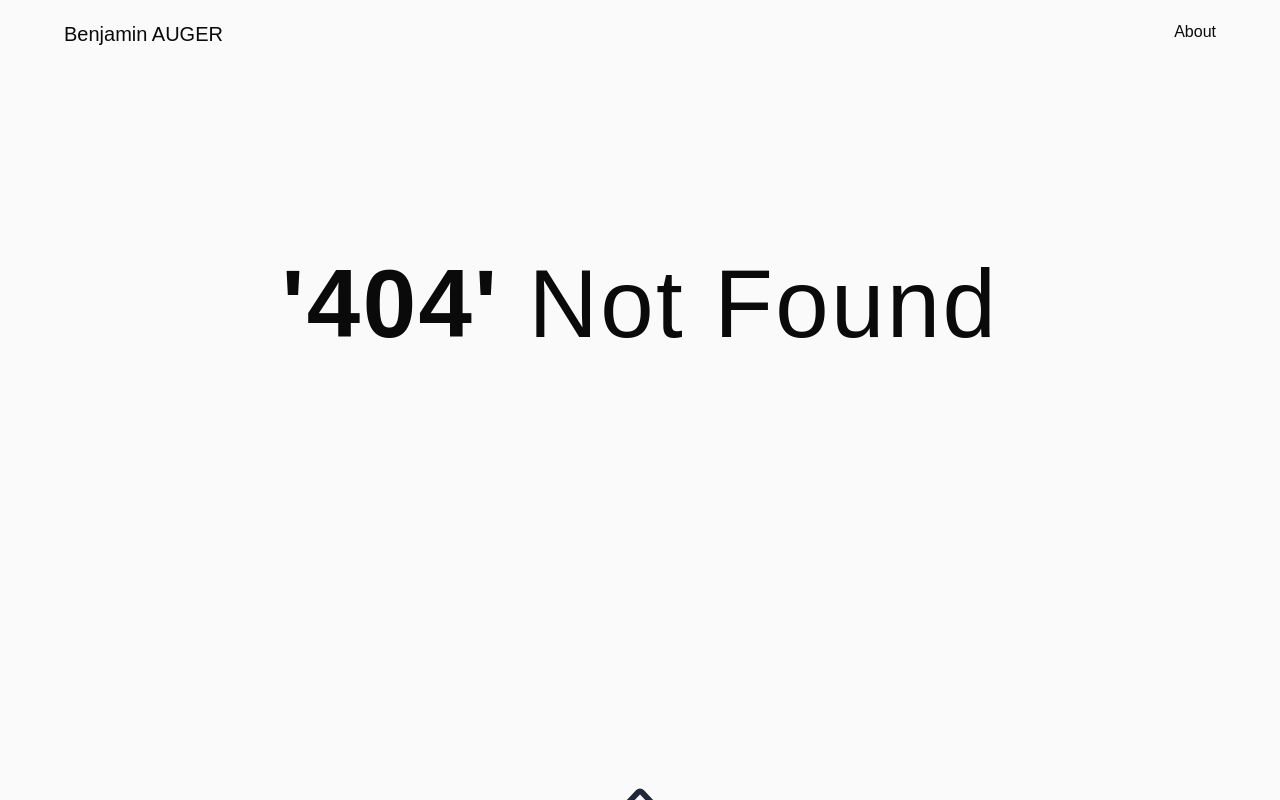
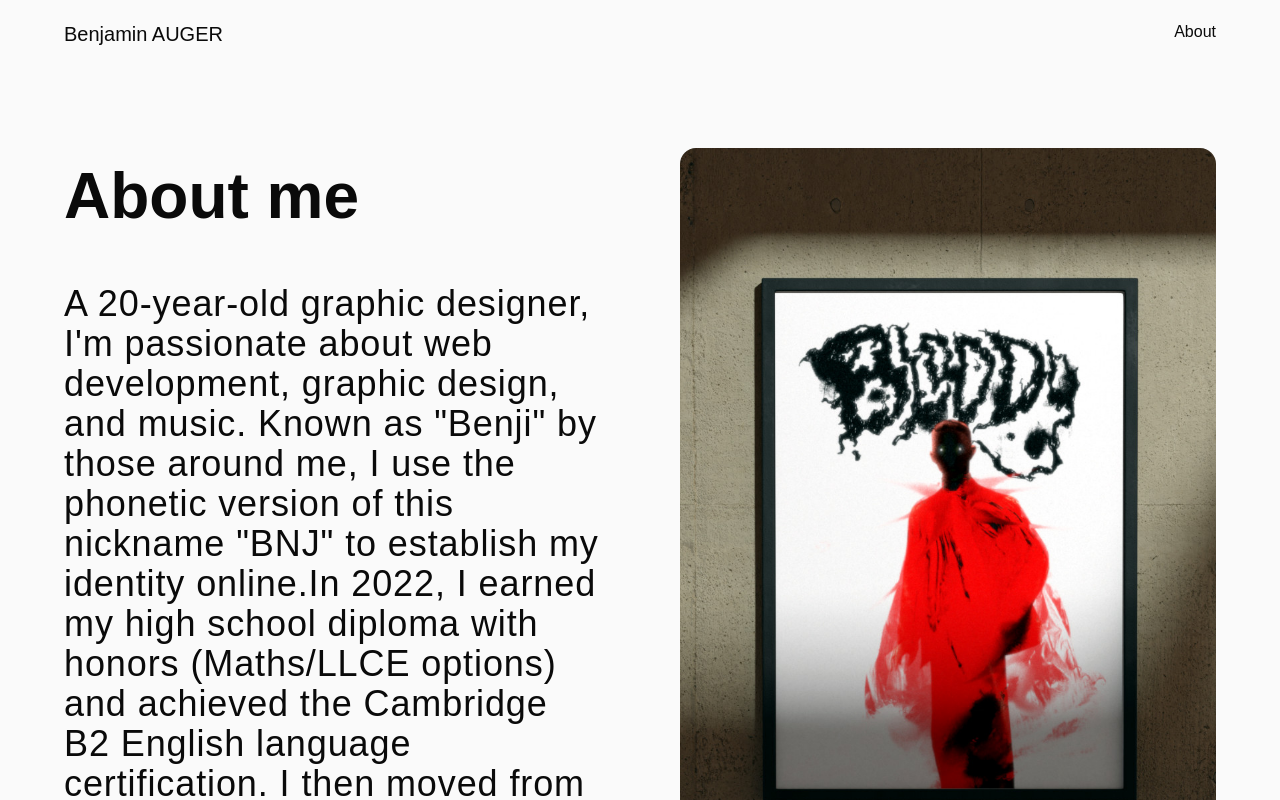
Before and after one commit to bnj35/NextTailPortfolio, a Next.js app: page /graphism/bloody in a window 1280 px wide. Before the commit this address had no page. Shown: the top 800 px of the page. Built offline with nearby package versions, Linux system fonts and the light colour scheme.

Commit message:
modif header / add procjet

```diff
--- a/app/3D/page.tsx
+++ b/app/3D/page.tsx
@@ -8,7 +8,7 @@ export default function Home() {
     { ImgUrl: '/3D.jpg', Description: 'Figurine', Lien: '#' },
     { ImgUrl: '/3D/ordi.jpg', Description: 'Laptop', Lien: '#' },
     { ImgUrl: '/3D/bandana.jpg', Description: 'Bandanas', Lien: '#' },
-    { ImgUrl: '/3D.jpg', Description: 'Court School and Office', Lien: '#' },
+    { ImgUrl: '/3D/office.jpg', Description: 'Low poly Environment ', Lien: '#' },
 ];
   return (
     <main>
--- a/app/components/gallery.tsx
+++ b/app/components/gallery.tsx
@@ -4,7 +4,7 @@ export default function Gallery({params,}:{    params: {
   ImgUrl: string;
   CardLink: string;
   CardText: string;
-}}) {
+}}){
   return (
 
       <div className='w-[45%]'>
--- a/app/components/header.tsx
+++ b/app/components/header.tsx
@@ -4,11 +4,11 @@ import React from 'react'
 function Header() {
   return (
     <div className='flex justify-between py-5 mx-16'>
-      <a href='../'><h1 className='text-xl'>Benjamin AUGER</h1></a>
+      <a href='/'><h1 className='text-xl'>Benjamin AUGER</h1></a>
       <nav>
         <ul className='flex space-x-4'>
           <li>
-            <a href='#'>About</a>
+            <a href='about'>About</a>
           </li>
         </ul>
       </nav>
--- /dev/null
+++ b/app/graphism/bloody/page.tsx
@@ -0,0 +1,33 @@
+import React from 'react'
+import Text from '../../components/text'
+import ImageTextSection from '../../components/ImageTextSection'
+import AboutGallery from '@/app/components/AboutGallery'
+
+
+const images = [
+    { src: '/graphism/bloody.jpg', alt: 'Bloody Poster' },
+    { src: '/graphism/bloody.jpg', alt: 'Bloody Poster' },
+    { src: '/graphism/bloody.jpg', alt: 'Bloody Poster' },
+    { src: '/graphism/bloody.jpg', alt: 'Bloody Poster' },
+    { src: '/graphism/bloody.jpg', alt: 'Bloody Poster' },
+];
+
+export default function Home() {
+    return (
+        <div className='sm:m-12 md:m-16'>
+            <ImageTextSection params={{ImgSrc: '/graphism/bloody.jpg',
+                ImgAlt: 'Beautiful Landscape',
+                TextTitle: 'About me',
+                TextContent: 'A 20-year-old graphic designer, I\'m passionate about web development, graphic design, and music. Known as "Benji" by those around me, I use the phonetic version of this nickname \"BNJ\" to establish my identity online.In 2022, I earned my high school diploma with honors (Maths/LLCE options) and achieved the Cambridge B2 English language certification. I then moved from the Lyon suburbs to Lorraine and Nancy to pursue a Bachelor of Technology in Multimedia and Internet Professions (BUT MMI), with the goal of becoming a full-stack web developer.'}}/>
+            <div>
+
+            <AboutGallery images={images}/>
+
+            <Text params={{Title: 'My Skills',
+                            Text: 'I chose to specialize in the Web Development and Interactive Systems track. I am thus enhancing my skills in designing and developing dynamic websites, interactive applications, and user-friendly interfaces while exploring the latest technologies and design trends. I’m proficient in HTML, CSS, JavaScript, PHP, Dart, Flutter, and SQL. I also know frameworks as NEXT.js, Swift.php and many more. I have expertise in graphic design and SEO, and I’m comfortable working with CMS platforms like WordPress and Prestashop. I also use the THREE.js JavaScript library and am currently enrolled in Bruno Simons\' THREE Journey course.'}}/>
+            </div>
+
+
+        </div>
+    )
+}
--- a/app/graphism/page.tsx
+++ b/app/graphism/page.tsx
@@ -4,7 +4,7 @@ import Carrousel from '../components/carrousel';
 
 export default function Home() {
   const images = [
-    { ImgUrl: '/graphism/bloody.jpg', Description: 'Bloody Poster', Lien: '#' },
+    { ImgUrl: '/graphism/bloody.jpg', Description: 'Bloody Poster', Lien: './graphism/bloody' },
     { ImgUrl: '/graphism/dessin.jpg', Description: 'Room Illustration', Lien: '#' },
     { ImgUrl: '/graphism.jpg', Description: 'Climbing Trip poster', Lien: '#' },
     { ImgUrl: '/graphism/FLOPPY.jpg', Description: 'Floppy disk poster', Lien: '#' },
--- a/app/layout.tsx
+++ b/app/layout.tsx
@@ -1,19 +1,7 @@
 import type { Metadata } from "next";
-import localFont from "next/font/local";
 import "./globals.css";
 import Header from "./components/header";
 import Button_back from "./components/button_back";
-
-const geistSans = localFont({
-  src: "./fonts/GeistVF.woff",
-  variable: "--font-geist-sans",
-  weight: "100 900",
-});
-const geistMono = localFont({
-  src: "./fonts/GeistMonoVF.woff",
-  variable: "--font-geist-mono",
-  weight: "100 900",
-});
 
 export const metadata: Metadata = {
   title: "Benjamin AUGER - Portfolio",
```
Also changed, not shown: public/3D/office.jpg (added).
